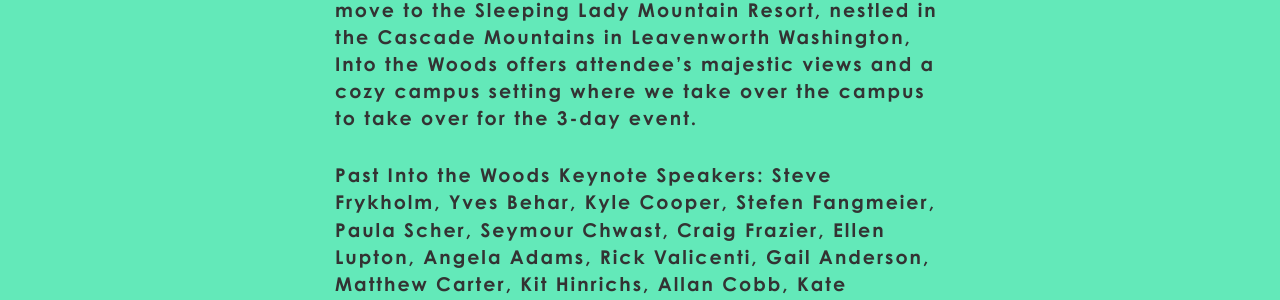
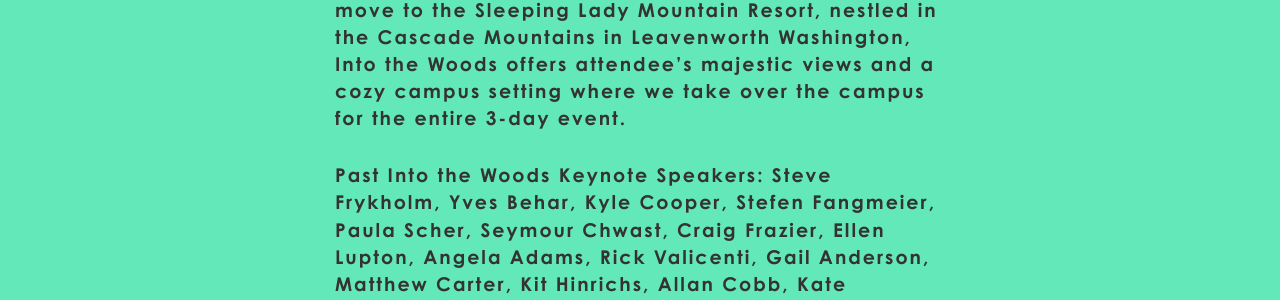
Before and after one commit to aiga-seattle/2015.aigaintothewoods.com, a Jekyll site: the page built from overview.html, in a window 1280 px wide and 900 px high, scrolled down 839 px. Shown: the part 371-671 px from the top of the window. Built offline with Jekyll 4.4.1, drawn with Linux system fonts in a browser that asks for light colours; nearby versions of some CDN libraries; some web fonts are replaced; some of the changed text lies outside the part shown.

Commit message:
Remove extra "take over"

```diff
--- a/overview.html
+++ b/overview.html
@@ -26,7 +26,7 @@
 
         <p>For twenty years, <strong>Into the Woods</strong> has cultivated unexpected insights and meaningful connections between both people and ideas in a retreat style atmosphere.</p>
 
-        <p>In 1996, the very first Into the Woods was held at Lake Quinault Lodge, on the Olympic Peninsula in western Washington, and featured rustic atmosphere in the glacial-carved Quinault Valley. With a permanent move to the Sleeping Lady Mountain Resort, nestled in the Cascade Mountains in Leavenworth Washington, Into the Woods offers attendee’s majestic views and a cozy campus setting where we take over the campus to take over for the 3-day event.</p>
+        <p>In 1996, the very first Into the Woods was held at Lake Quinault Lodge, on the Olympic Peninsula in western Washington, and featured rustic atmosphere in the glacial-carved Quinault Valley. With a permanent move to the Sleeping Lady Mountain Resort, nestled in the Cascade Mountains in Leavenworth Washington, Into the Woods offers attendee’s majestic views and a cozy campus setting where we take over the campus for the entire 3-day event.</p>
 
         <p>Past Into the Woods Keynote Speakers: Steve Frykholm, Yves Behar, Kyle Cooper, Stefen Fangmeier, Paula Scher, Seymour Chwast, Craig Frazier, Ellen Lupton, Angela Adams, Rick Valicenti, Gail Anderson, Matthew Carter, Kit Hinrichs, Allan Cobb, Kate Bingaman-Burt, Howard Lichter, Jay Ryan, and many more.</p>
 
```
Also changed, not shown: 1 other file.
